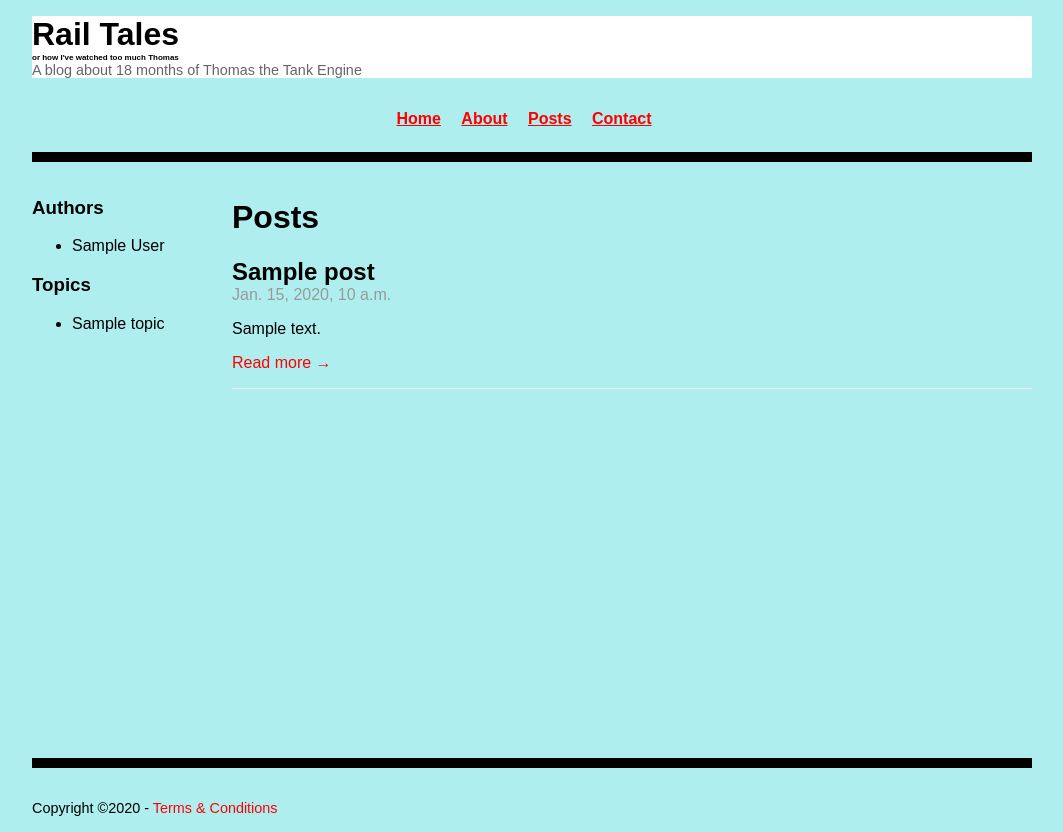
After one commit to lunaxtasy/train_blog, a Django app: page /posts/ in a window 1280 px wide. The commit adds this page. Shown: the whole page, without its empty margins (108-1171 px from the left). Run offline with Django 3.2, Linux system fonts and the light colour scheme; tables that the repository leaves empty hold one stand-in row (values such as "Sample post").

Commit message:
Assignment 3/4 progress

```diff
--- /dev/null
+++ b/blog/context_processors.py
@@ -0,0 +1,15 @@
+#blog/context_processors.py
+
+"""
+Returns context data for common items carried across all pages
+"""
+
+from . import models
+
+def base_context(request):
+    authors = models.Post.objects.published() \
+        .get_authors() \
+        .order_by('first_name')
+    topics = models.Post.objects.published() \
+        .get_topics()
+    return {'authors': authors, 'topics': topics}
--- a/blog/models.py
+++ b/blog/models.py
@@ -1,6 +1,7 @@
 from django.contrib.auth import get_user_model
 from django.conf import settings
 from django.db import models
+from django.urls import reverse
 
 """class TopicQuerySet(models.QuerySet):
     def get_topics(self):
@@ -61,6 +62,19 @@ class Post(models.Model):
 
     def publish(self):
         self.status = self.PUBLISHED
+
+    def get_absolute_url(self):
+        if self.published:
+            kwargs={
+                'year': self.published.year,
+                'month': self.published.month,
+                'day': self.published.day,
+                'slug': self.slug,
+            }
+        else:
+            kwargs = {'pk': self.pk}
+
+        return reverse('post-detail', kwargs=kwargs)
 
     objects = PostQuerySet.as_manager()
     #Title of the actual blog post
--- a/blog/static/blog/base.css
+++ b/blog/static/blog/base.css
@@ -74,6 +74,21 @@ a:hover {
   font-weight: bold;
 }
 
+/* Post preview */
+.post-preview {
+  border-bottom: 1px #eee solid;
+}
+.post-preview h2 {
+  padding-bottom: 0;
+  margin-bottom: 0;
+}
+.post-preview time {
+  color: #999;
+}
+.post-preview section {
+  margin: 1rem 0;
+}
+
 /* stylises main content */
 #main-content {
   margin-top: 1rem;
--- a/blog/templates/blog/base.html
+++ b/blog/templates/blog/base.html
@@ -22,9 +22,9 @@
   <!-- Top navigation -->
   <nav id="top-nav">
     <ul>
-      <li><a href="#">Home</a></li>
-      <li><a href="#">About</a></li>
-      <li><a href="#">Posts</a></li>
+      <li><a href="{% url "home" %}">Home</a></li>
+      <li><a href="{% url "about" %}">About</a></li>
+      <li><a href="{% url "post-list" %}">Posts</a></li>
       <li><a href="#">Contact</a></li>
     </ul>
   </nav>
@@ -63,7 +63,8 @@
   <!-- Footer -->
   <footer id="site-footer">
     <!-- print copyright with current year -->
-    Copyright &copy;{% now "Y" %}
+    Copyright &copy;{% now "Y" %} -
+    <a href="{% url "terms-and-conditions" %}">Terms & Conditions</a>
   </footer>
 </body>
 </html>
--- /dev/null
+++ b/blog/templates/blog/post_list.html
@@ -0,0 +1,14 @@
+<!--blog/template/blog/post_list.html-->
+
+{% extends "blog/base.html" %}
+
+{% block page_title %}Posts{% endblock %}
+
+{% block main %}
+<h1>Posts</h1>
+
+{% for post in posts %}
+  {% include "blog/post_preview.html" %}
+{% endfor %}
+
+{% endblock %}
--- /dev/null
+++ b/blog/templates/blog/post_preview.html
@@ -0,0 +1,10 @@
+<!--blog/templates/blog/post_preview.html-->
+
+<article class="post-preview">
+<h2>{{ post.title }}</h2>
+<time>{{ post.published }}</time>
+<section class="teaser">
+  {{ post.content|truncatewords:20 }}
+</section>
+<p><a href="{{ post.get_absolute_url }}">Read more &rarr; </a></p>
+</article>
--- a/blog/views.py
+++ b/blog/views.py
@@ -1,15 +1,139 @@
 from django.shortcuts import render
+from django.views.generic.base import TemplateView
+from django.views.generic import ListView, DetailView
 from . import models
 
 # Create your views here.
+"""
+
+"""
+
+class PostDetailView(DetailView):
+    model = models.Post
+    context_object_name = 'post'
+
+    def get_queryset(self):
+        #Get base queryset
+        queryset = super().get_queryset().published()
+
+        #For 'pk' look-up, uses default queryset
+        if 'pk' in self.kwargs:
+            return queryset
+        #Filters published date for everything else
+        return queryset.filter(
+            published__year=self.kwargs['year'],
+            published__month=self.kwargs['month'],
+            published__day=self.kwargs['day'],
+        )
+
+class HomeView(TemplateView):
+    template_name = 'blog/home.html'
+
+    def get_context_data(self, **kwargs):
+        context = super().get_context_data(**kwargs)
+        latest_posts = models.Post.objects.published() \
+            .order_by('-published')[:3]
+
+        context.update({'latest_posts' : latest_posts})
+
+        return context
+
+class AboutView(TemplateView):
+    template_name = 'blog/about.html'
+
+class PostListView(ListView):
+    model = models.Post
+    context_object_name = 'posts'
+    queryset = models.Post.objects.published().order_by('-published')
+
+def terms_and_conditions(request):
+    return render(request, 'blog/terms_and_conditions.html')
+
+"""
+Original code:
+
+ContentMixin (superseded by context processor):
+
+class ContextMixin:
+
+    #Populates topic and authors variables
+
+    def get_context_data(self, **kwargs):
+        context = super().get_context_data(**kwargs)
+        context['authors'] = models.Post.objects.published()
+            .get_authors()
+            .order_by('first_name')
+        context['topics'] = models.Post.objects.published()
+            .get_topics()
+        return context
+
+get_context_data (superseded by ContentMixin)
+
+    def get_context_data(self, **kwargs):
+        #Get context from parent class
+        context = super().get_context_data(**kwargs)
+
+        latest_posts = models.Post.objects.published()
+            .order_by('-published')[:3]
+
+        authors = models.Post.objects.published()
+            .get_authors()
+            .order_by('first_name')
+
+        topics = models.Post.objects.published()
+            .get_topics()
+
+        Class-based view example:
+        #Defone "authors" context variable
+        context['authors'] = models.Post.objects.published()
+            .get_authors()
+            .order_by('first_name')
+        return context
+
+
+        #Update context with context variables
+        context.update({
+            'authors': authors,
+            'topics': topics,
+            'latest_posts': latest_posts,
+        })
+
+        return context
+        # render(request, 'blog/about.html')
+
+class AboutView(TemplateView):
+    template_name = 'blog/about.html'
+
+    def get_context_data(self, **kwargs):
+        #Get context from parent class
+        context = super().get_context_data(**kwargs)
+
+        authors = models.Post.objects.published()
+            .get_authors()
+            .order_by('first_name')
+
+        topics = models.Post.objects.published()
+            .get_topics()
+
+        Class-based view example:
+        #Defone "authors" context variable
+        context['authors'] = models.Post.objects.published()
+            .get_authors()
+            .order_by('first_name')
+        return context
+
+        return context
+
+Original Home view
+
 def home(request):
-    """
+
     Rail Tales homepage first HTTP request attempt:
 
     return render(request, 'blog/home.html', {'message': 'Hello everyone!'})
 
     Now for second attempt below:
-    """
+
     #Get last 3 posts
     latest_posts = models.Post.objects.published().order_by('-published')[:3]
     authors = models.Post.objects.get_authors()
@@ -24,3 +148,4 @@ def home(request):
     }
 
     return render(request, 'blog/home.html', context)
+"""
--- a/train_blog/settings.py
+++ b/train_blog/settings.py
@@ -65,6 +65,7 @@ TEMPLATES = [
                 'django.template.context_processors.request',
                 'django.contrib.auth.context_processors.auth',
                 'django.contrib.messages.context_processors.messages',
+                'blog.context_processors.base_context'
             ],
         },
     },
--- a/train_blog/urls.py
+++ b/train_blog/urls.py
@@ -20,5 +20,18 @@ from blog import views
 
 urlpatterns = [
     path('admin/', admin.site.urls),
-    path('', views.home, name='home'),
+    path('', views.HomeView.as_view(), name='home'),
+    path('about/', views.AboutView.as_view(), name='about'),
+    path('terms/', views.terms_and_conditions, name='terms-and-conditions'),
+    path('posts/', views.PostListView.as_view(), name='post-list'),
+    path(
+        'posts/<int:year>/<int:month>/<int:day>/<slug:slug>/',
+        views.PostDetailView.as_view(),
+        name='post-detail',
+    ),
+    path(
+        'posts/<int:pk>/',
+        views.PostDetailView.as_view(),
+        name='post-detail',
+    ),
 ]
```
Also changed, not shown: blog/templates/blog/about.html (added, +10 -0 lines), blog/templates/blog/home.html (+6 -14 lines), blog/templates/blog/post_detail.html (added, +14 -0 lines), blog/templates/blog/terms_and_conditions.html (added, +11 -0 lines), tests/blog/views/test_post_detail.py (added, +64 -0 lines), tests/blog/views/test_post_list.py (added, +30 -0 lines), tests/train_blog/models/test_post.py (+42 -0 lines), blog/migrations/0012_auto_20200314_2335.py (added).
